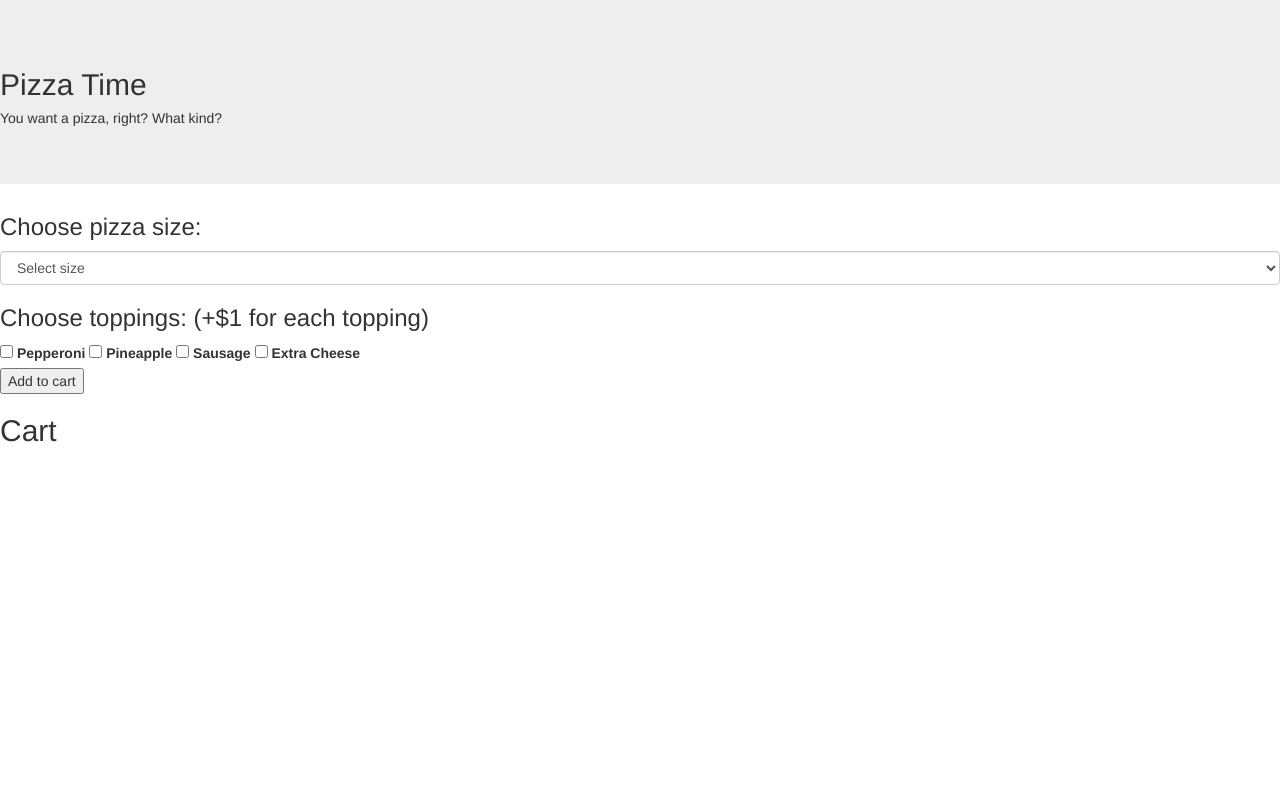
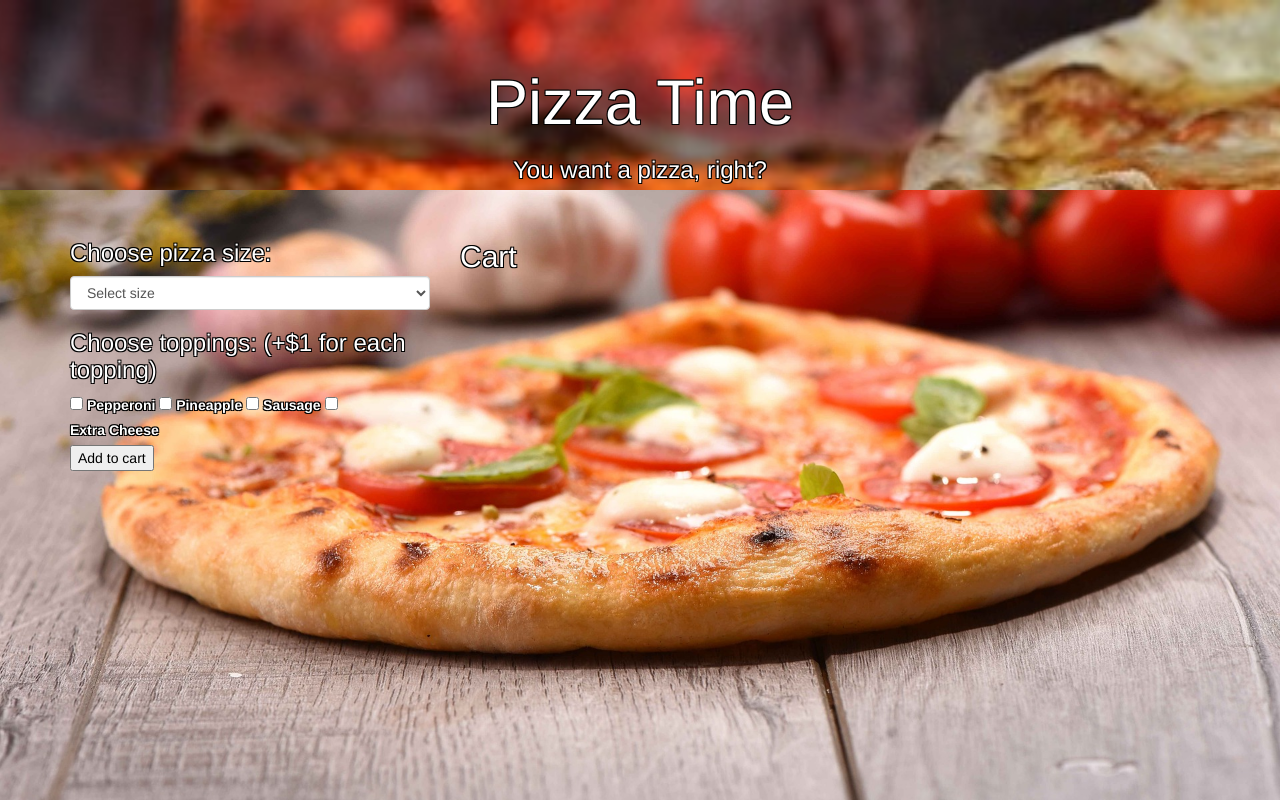
Before and after one commit to Anoble25/pizza-time, a plain HTML site: page index.html in a window 1280 px wide. Drawn offline with Linux system fonts and the light colour scheme.

Commit message:
fix layout, add styling

```diff
--- a/css/styles.css
+++ b/css/styles.css
@@ -0,0 +1,40 @@
+html{
+  text-shadow:-1px -1px 0 #000,1px -1px 0 #000,-1px 1px 0 #000,1px 1px 0 #000;
+  color:white;
+}
+
+
+
+.jumbotron{
+  background-image: url("../img/backgroundSlice.jpg");
+  color:white;
+  text-align:center;
+  background-size:cover;
+  background-position: center center;
+  background-attachment: fixed;
+  text-shadow:-1px -1px 0 #000,1px -1px 0 #000,-1px 1px 0 #000,1px 1px 0 #000;
+  max-height: 190px;
+}
+body{
+  color:white;
+  background-image: url("../img/bodyBackground.jpg");
+  background-size:cover;
+  background-position: center center;
+  background-attachment: fixed;
+}
+
+#addToCart{
+  color:black;
+}
+li{
+  float:left;
+  padding-left:30px;
+  padding-bottom:30px;
+  border-spacing: 10px;
+  border: 1px solid black;
+  background: rgba(51, 102, 255, 0.3);
+}
+ul{
+  list-style: none;
+
+}
--- a/index.html
+++ b/index.html
@@ -11,9 +11,13 @@
 </head>
 <body>
   <div class="jumbotron">
-    <h2>Pizza Time</h2>
-    <h5>You want a pizza, right? What kind?</h4>
+    <h1>Pizza Time</h2>
+    <h3>You want a pizza, right?</h4>
     </div>
+
+    <div class="container">
+      <div class="row">
+        <div class="col-md-4">
           <form id="orderForm">
             <h3>Choose pizza size: </h3>
             <select id="size" class="form-control form-control-sm">
@@ -37,9 +41,12 @@
 
             <button id="addToCart" type="submit" class = "btn-xl" name="button">Add to cart</button>
           </form>
+        </div>
 
+        <div class="col-md-8">
           <h2> Cart </h2>
           <ul id="cartDisplay"></ul>
-
+        </div>
+    </div>
   </body>
 </html>
--- a/js/scripts.js
+++ b/js/scripts.js
@@ -10,17 +10,20 @@ function buildPizza(){
   var toppings = [];
   var size=$('#size').val();
 
+// function setCartTotal(){
+//
+// }
 //Justin please don't copy my code
 
 Pizza.prototype.setCost = function() {
   cost=0;
-  if (this.size==="small"){
+  if (this.size==="Small"){
     cost=8;
-  } else if (this.size==="medium"){
+  } else if (this.size==="Medium"){
     cost=12;
-  } else if (this.size==="large"){
+  } else if (this.size==="Large"){
     cost=14;
-  } else if (this.size==="extraLarge"){
+  } else if (this.size==="Extra Large"){
     cost=16;
   } else{
     console.log("pizza size error");
@@ -56,8 +59,7 @@ $(document).ready(function() {
       //  $("#pizzaNumber").append(pizzaNumber);
         $("#cartDisplay").append("<li>Pizza "+pizzaNumber+"<br>Size: "+item.size+"<br>Toppings:"+item.toppings+ "<br>Cost: $"+item.cost+"</li>");
         pizzaNumber++;
-
-
+        // setCartTotal();
       });
 
     });
```
Also changed, not shown: img/backgroundSlice.jpg (added), img/bodyBackground.jpg (added), 2 other files. Lines whose indentation alone changed are shown as unchanged.
